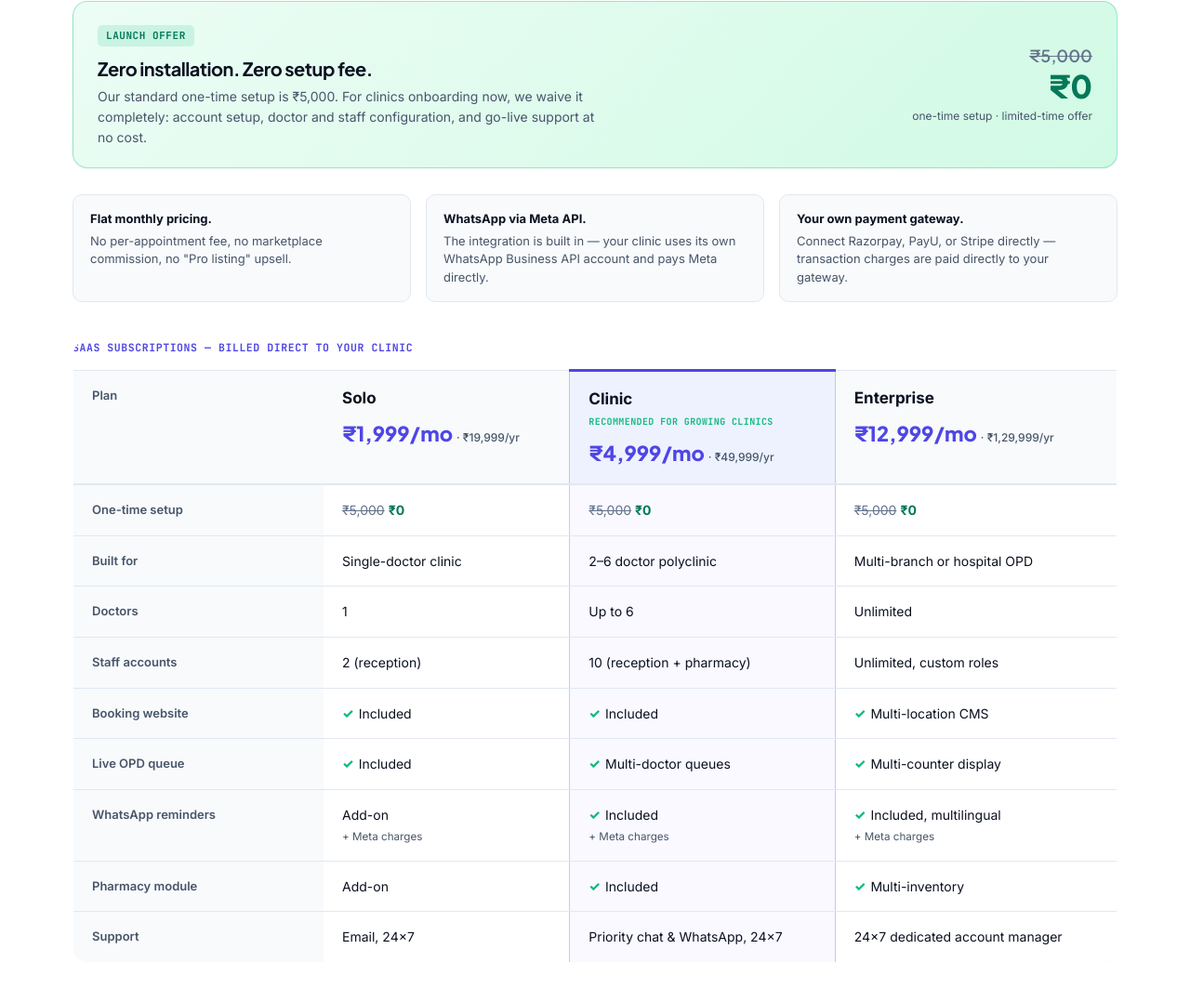
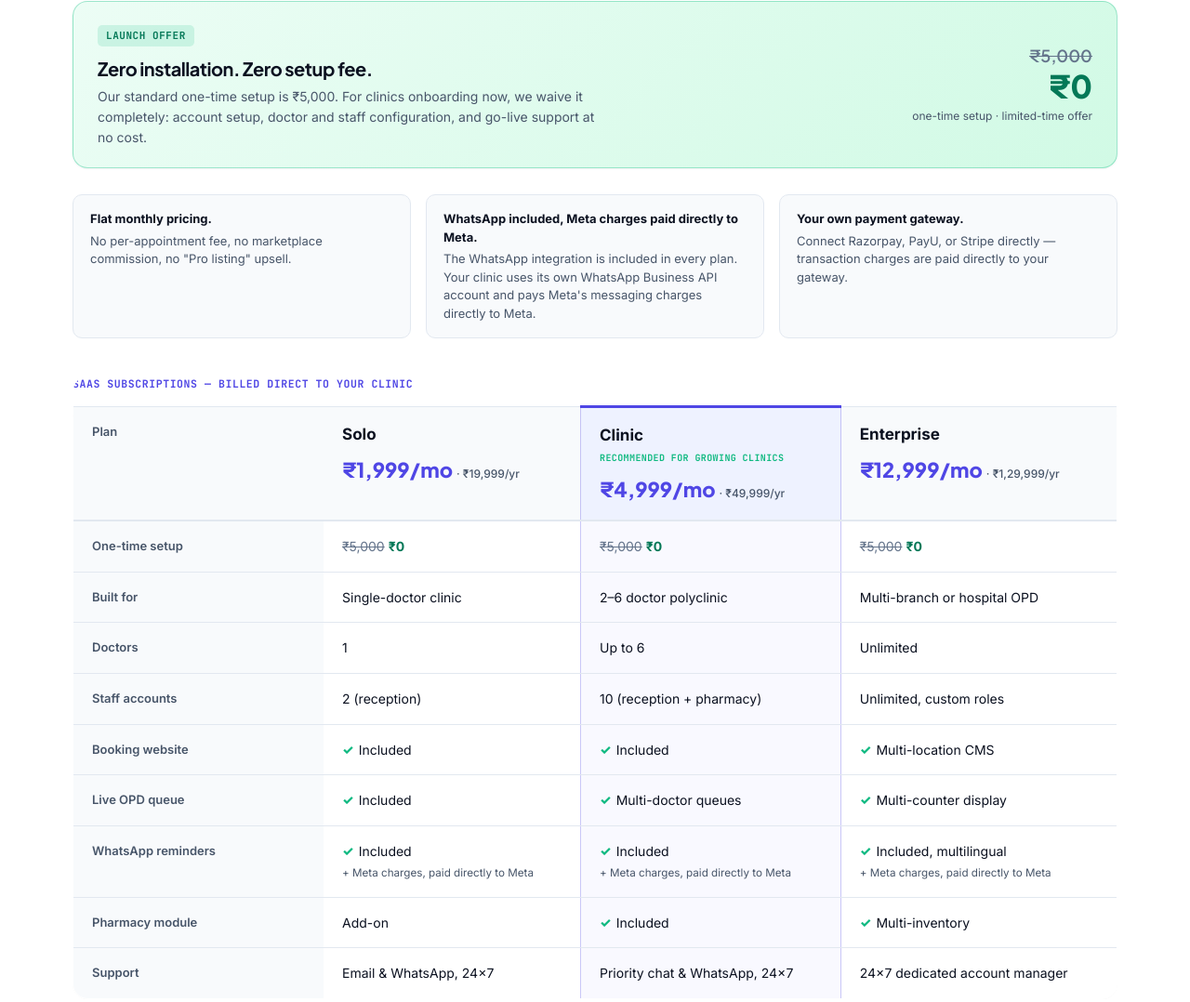
Before and after one commit to ariminiofficial/clinics, a plain HTML site: page index.html in a window 1280 px wide. Shown: the part 7424-8502 px from the top of the page at 93% size. Drawn offline with nearby package versions, Linux system fonts and the light colour scheme.

Commit message:
Update index.html

```diff
--- a/index.html
+++ b/index.html
@@ -803,8 +803,8 @@
             No per-appointment fee, no marketplace commission, no "Pro listing" upsell.
           </div>
           <div class="flat-note">
-            <b>WhatsApp via Meta API.</b>
-            The integration is built in — your clinic uses its own WhatsApp Business API account and pays Meta directly.
+            <b>WhatsApp included, Meta charges paid directly to Meta.</b>
+            The WhatsApp integration is included in every plan. Your clinic uses its own WhatsApp Business API account and pays Meta's messaging charges directly to Meta.
           </div>
           <div class="flat-note">
             <b>Your own payment gateway.</b>
@@ -865,9 +865,9 @@
                 </tr>
                 <tr>
                   <th>WhatsApp reminders</th>
-                  <td>Add-on<br><small style="color:var(--ink-soft);font-weight:400;">+ Meta charges</small></td>
-                  <td class="yes col-featured">Included<br><small style="color:var(--ink-soft);font-weight:400;">+ Meta charges</small></td>
-                  <td class="yes">Included, multilingual<br><small style="color:var(--ink-soft);font-weight:400;">+ Meta charges</small></td>
+                  <td class="yes">Included<br><small style="color:var(--ink-soft);font-weight:400;">+ Meta charges, paid directly to Meta</small></td>
+                  <td class="yes col-featured">Included<br><small style="color:var(--ink-soft);font-weight:400;">+ Meta charges, paid directly to Meta</small></td>
+                  <td class="yes">Included, multilingual<br><small style="color:var(--ink-soft);font-weight:400;">+ Meta charges, paid directly to Meta</small></td>
                 </tr>
                 <tr>
                   <th>Pharmacy module</th>
@@ -877,7 +877,7 @@
                 </tr>
                 <tr>
                   <th>Support</th>
-                  <td>Email, 24×7</td>
+                  <td>Email &amp; WhatsApp, 24×7</td>
                   <td class="col-featured">Priority chat &amp; WhatsApp, 24×7</td>
                   <td>24×7 dedicated account manager</td>
                 </tr>
@@ -930,7 +930,7 @@
           </details>
           <details>
             <summary>Who pays for the WhatsApp messages — you or us?</summary>
-            <p>Clinixa builds and manages the integration, but the messages themselves run on your clinic's own WhatsApp Business API account with Meta. Meta bills your clinic directly, per conversation, at their published rates — we don't mark that up or route it through our billing.</p>
+            <p>The WhatsApp integration is included in every plan, but the messages themselves run on your clinic's own WhatsApp Business API account. Meta's messaging charges are paid directly to Meta, per conversation, at their published rates — we don't mark that up or route it through our billing.</p>
           </details>
           <details>
             <summary>What about online payments — do you charge extra for a payment gateway?</summary>
```
